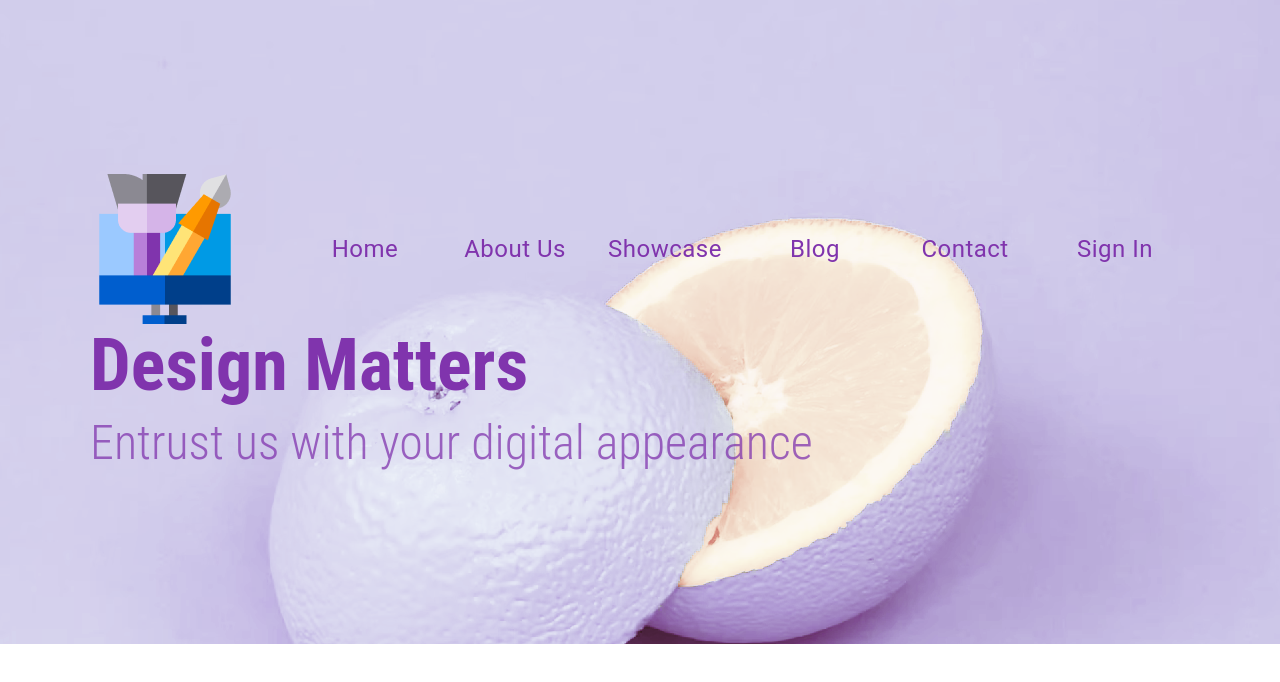
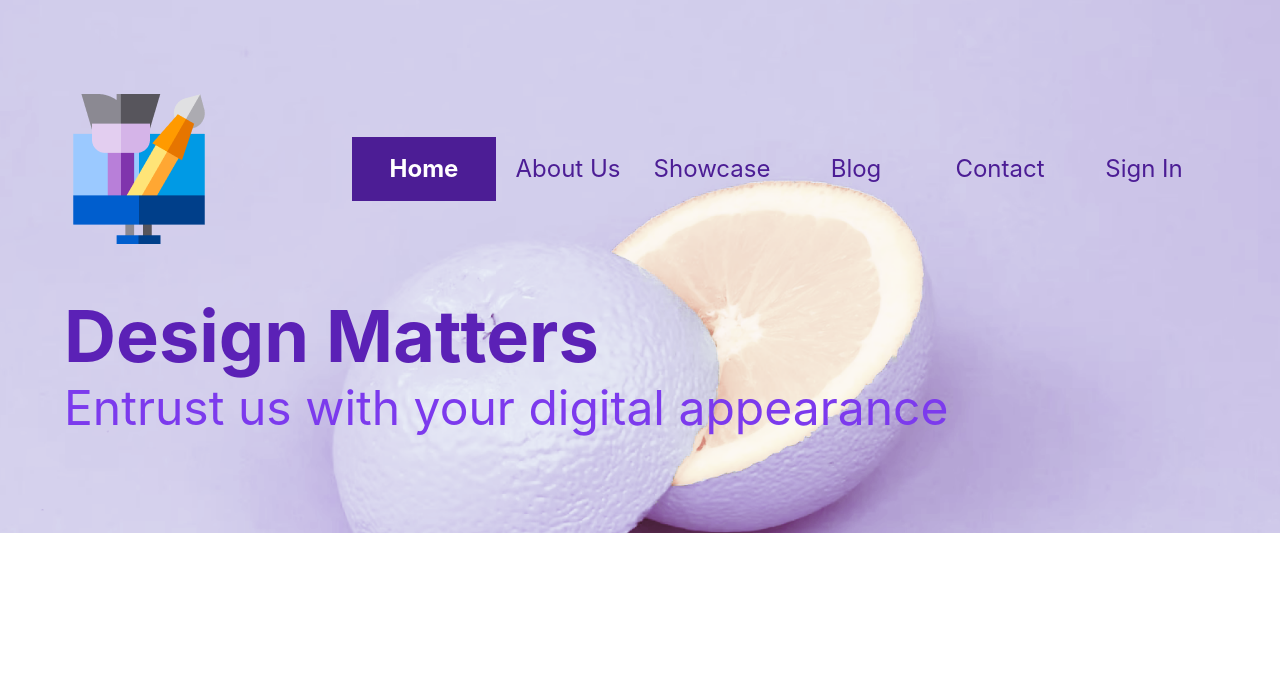
Before and after one commit to slanacpizzagomilicafesb/ZelimirVukoja_HCI_2021_22, a Next.js app: page /home in a window 1280 px wide. Shown: the top 682 px of the page. Built offline with nearby package versions, Linux system fonts and the light colour scheme.

Commit message:
header changes

```diff
--- a/modules/header/header.js
+++ b/modules/header/header.js
@@ -1,5 +1,4 @@
 import React from 'react';
-import styles from './header.module.css';
 import Image from 'next/image';
 
 import LogoImg from '../../assets/logo.png';
@@ -7,8 +6,8 @@ import HeroImg from '../../assets/hero.png';
 
 const Header = () => {
     return (
-        <header className={styles.main}>
-            <div className={styles.bgImg}>
+        <header className="h-4/6 relative flex justify-center items-center">
+            <div className="z--1">
                 <Image
                     src={HeroImg}
                     layout="fill"
@@ -16,8 +15,8 @@ const Header = () => {
                     alt="Hero image"
                 />
             </div>
-            <main className={styles.content}>
-                <section className={styles.navigation}>
+            <main className="my-0 mx-auto flex flex-col min-w-sm max-w-6xl w-full">
+                <section className="flex justify-between items-center">
                     <Image
                         src={LogoImg}
                         layout="fixed"
@@ -25,18 +24,34 @@ const Header = () => {
                         height={150}
                         alt="Design logo"
                     />
-                    <nav>
-                        <li>Home</li>
-                        <li>About Us</li>
-                        <li>Showcase</li>
-                        <li>Blog</li>
-                        <li>Contact</li>
-                        <li>Sign In</li>
+                    <nav className="inline-flex justify-between list-none w-max">
+                        <li className="w-36 py-4 font-bold text-2xl text-center text-white bg-purple-900">
+                            Home
+                        </li>
+                        <li className="w-36 py-4 font-normal text-2xl text-center text-purple-900 hover:text-white hover:bg-purple-900">
+                            About Us
+                        </li>
+                        <li className="w-36 py-4 font-normal text-2xl text-center text-purple-900 hover:text-white hover:bg-purple-900">
+                            Showcase
+                        </li>
+                        <li className="w-36 py-4 font-normal text-2xl text-center text-purple-900 hover:text-white hover:bg-purple-900">
+                            Blog
+                        </li>
+                        <li className="w-36 py-4 font-normal text-2xl text-center text-purple-900 hover:text-white hover:bg-purple-900">
+                            Contact
+                        </li>
+                        <li className="w-36 py-4 font-normal text-2xl text-center text-purple-900 hover:text-white hover:bg-purple-900">
+                            Sign In
+                        </li>
                     </nav>
                 </section>
-                <section className={styles.titles}>
-                    <h1>Design Matters</h1>
-                    <h3>Entrust us with your digital appearance</h3>
+                <section className="mt-14">
+                    <h1 className="h-20 m-0 mb-1 font-bold text-7xl text-purple-800">
+                        Design Matters
+                    </h1>
+                    <h3 className="h-14 m-0 font-normal text-5xl text-purple-600">
+                        Entrust us with your digital appearance
+                    </h3>
                 </section>
             </main>
         </header>
--- a/modules/header/header.module.css
+++ b/modules/header/header.module.css
@@ -10,28 +10,28 @@
     z-index: -1;
 }
 
-.main .content {
+.content {
     width: clamp(400px, 100%, 1100px);
     margin: 0 auto;
     display: flex;
     flex-flow: column;
 }
 
-.main .content .navigation {
+.content .navigation {
     display: flex;
     justify-content: space-between;
     align-items: center;
     /*MARGIN MISSING*/
 }
 
-.main .content .navigation nav {
+.content .navigation nav {
     display: inline-flex;
     justify-content: space-between;
     list-style: none;
     width: max-content;
 }
 
-.main .content .navigation nav li {
+.content .navigation nav li {
     list-style: none;
     text-decoration: none;
     font-family: Roboto;
@@ -46,7 +46,7 @@
     width: 150px;
 }
 
-.main .content .navigation nav li:hover {
+.content .navigation nav li:hover {
     background: #8034ad;
     font-family: Roboto;
     font-style: normal;
--- a/styles/globals.css
+++ b/styles/globals.css
@@ -3,7 +3,9 @@
 @tailwind utilities;
 
 html,
-body {
+body,
+#__next {
+    height: 100vh;
     padding: 0;
     margin: 0;
     font-family: -apple-system, BlinkMacSystemFont, Segoe UI, Roboto, Oxygen, Ubuntu,
@@ -18,3 +20,7 @@ a {
 * {
     box-sizing: border-box;
 }
+
+.z--1 {
+    z-index: -1;
+}
```
